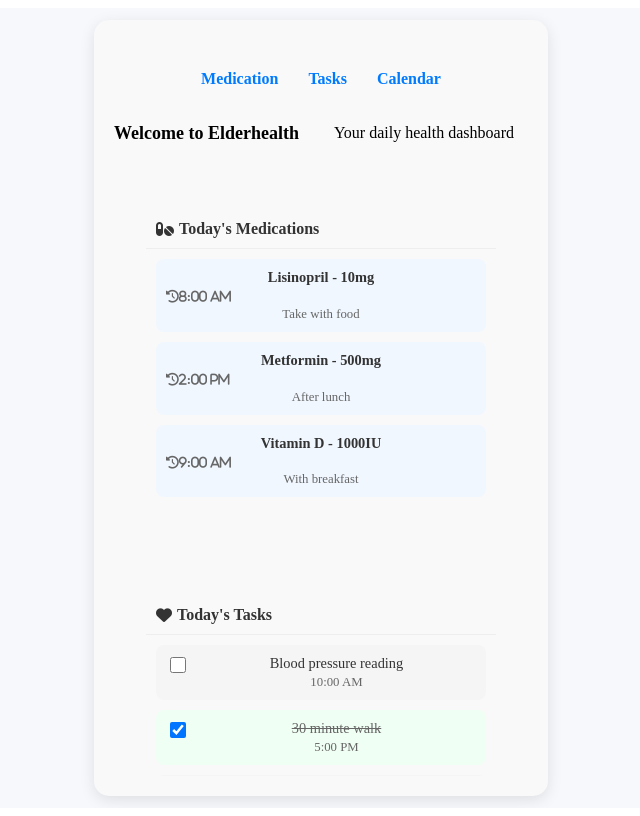
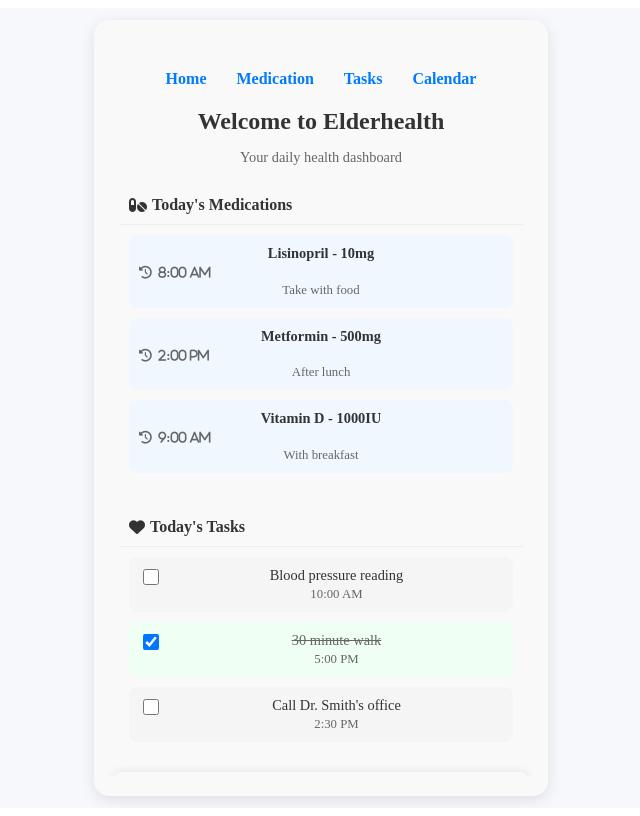
Before and after one commit to jonathanljc/HCI-Elderly-Healthcare-Application, a React (Vite) app in the folder inf2002-project/: page /homepage in a window 1280 px wide. Shown: the whole page, without its empty margins (327-967 px from the left). Built offline with nearby package versions, Linux system fonts and the light colour scheme.

Commit message:
imrproved homepage styling and added home to navbar

```diff
--- a/inf2002-project/src/Homepage/Homepage.css
+++ b/inf2002-project/src/Homepage/Homepage.css
@@ -7,8 +7,9 @@
 }
 
 .homepage-header {
-    margin-bottom: 10px;
+  display: block
 }
+
 
 .homepage-header h1 {
   font-size: 1.5rem;
@@ -24,11 +25,14 @@
 .dashboard {
   display: flex;
   flex-direction: column;
-    gap: 15px;
+  gap: 5px;
   padding-bottom: 20px;
 }
 
 /* Card styles */
+.card{
+  padding: 5px;
+}
 .dashboard-card {
   background: white;
   border-radius: 10px;
--- a/inf2002-project/src/Homepage/Homepage.jsx
+++ b/inf2002-project/src/Homepage/Homepage.jsx
@@ -25,7 +25,7 @@ const Homepage = () => {
   return (
     <div className="homepage">
       <Navbar/>
-      <header className="header">
+      <header className="homepage-header">
         <h1>Welcome to Elderhealth</h1>
         <p>Your daily health dashboard</p>
       </header>
@@ -45,7 +45,7 @@ const Homepage = () => {
                 <div className="medication-info">
                   <h3>{med.name} - {med.dosage}</h3>
                   <div className="time-info">
-                  <i className="fa-solid fa-clock-rotate-left"><span>{med.time}</span></i>
+                  <i className="fa-solid fa-clock-rotate-left"><span>&nbsp;&nbsp;{med.time}</span></i>
                   </div>
                   <p className="instructions">{med.instructions}</p>
                 </div>
--- a/inf2002-project/src/navbar/Navbar.jsx
+++ b/inf2002-project/src/navbar/Navbar.jsx
@@ -4,6 +4,7 @@ import './Navbar.css';
 const Navbar = () => {
   return (
     <nav className="navbar">
+      <Link to="/homepage">Home</Link>
       <Link to="/medication-management">Medication</Link>
       <Link to="/tasks">Tasks</Link>
       <Link to="/calendar">Calendar</Link>
```
Lines whose indentation alone changed are shown as unchanged.
